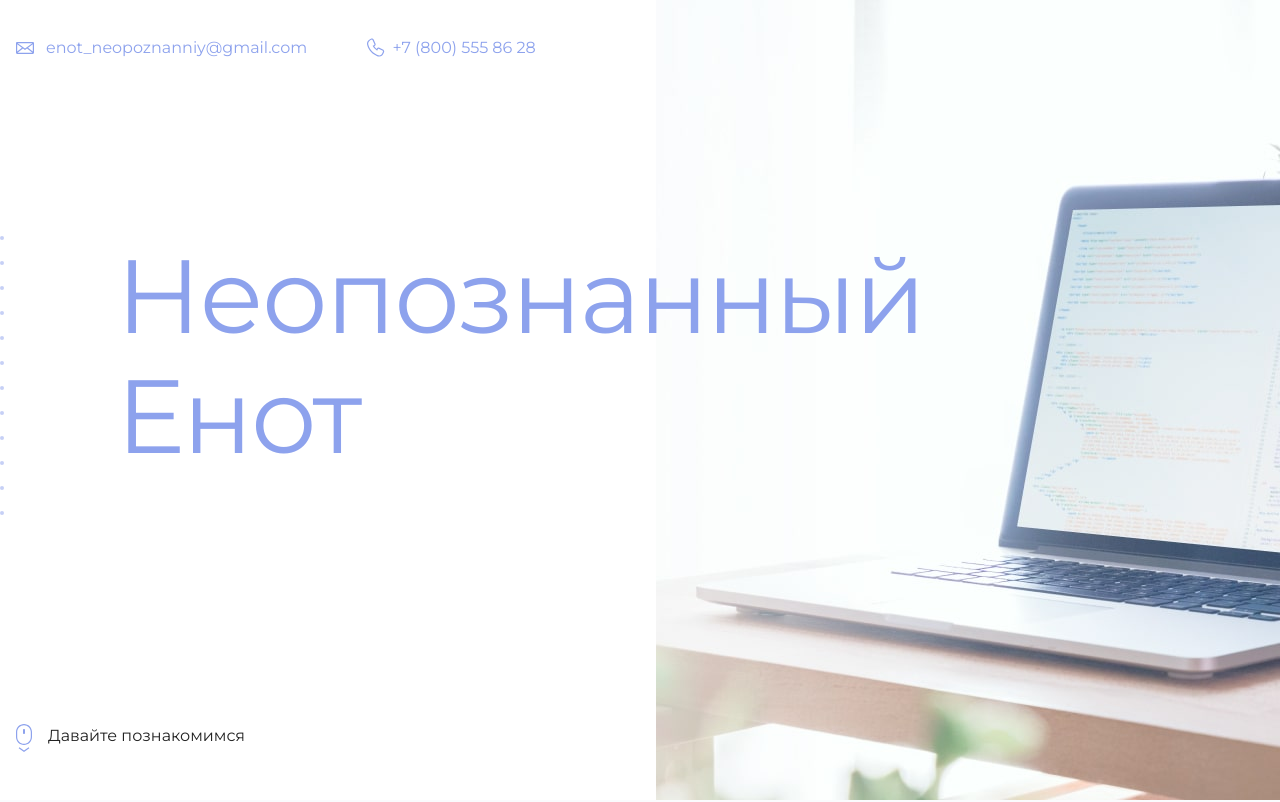
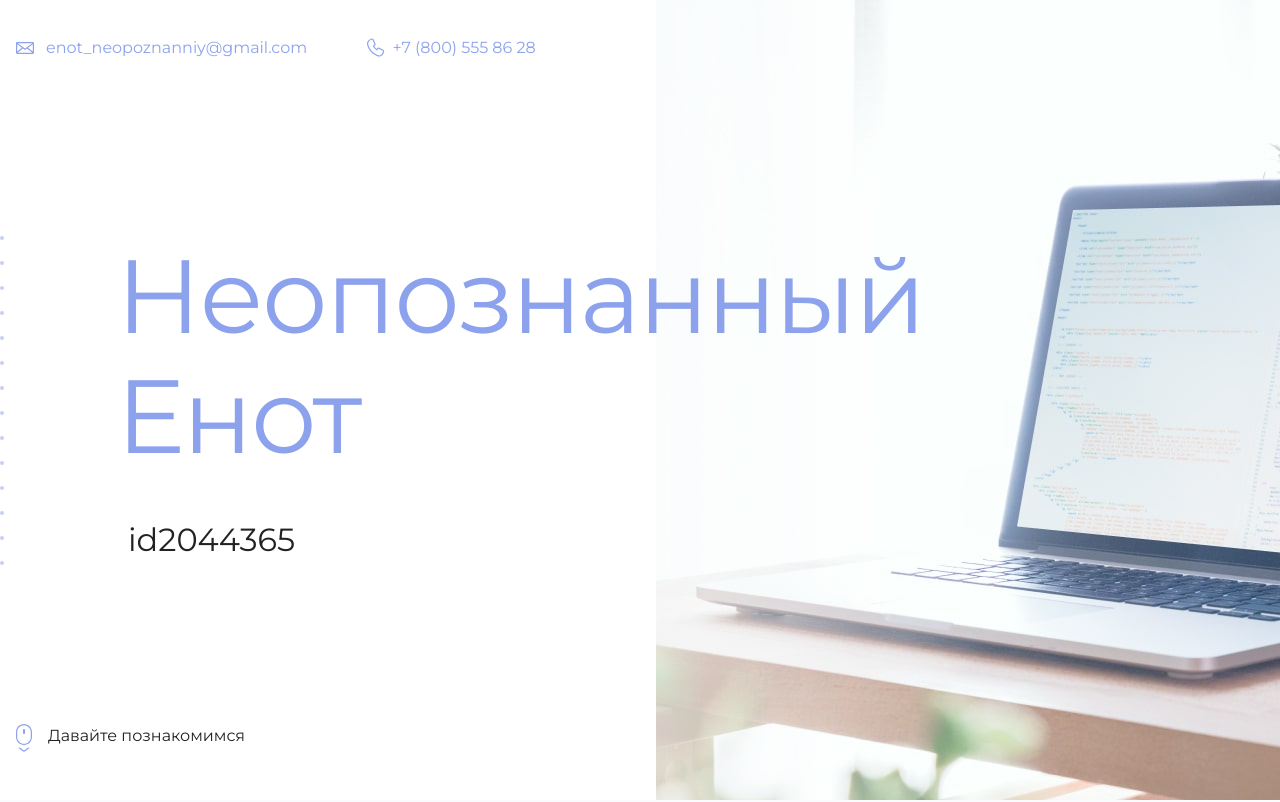
Before and after one commit to MaxAksenov/mysity, a plain HTML site: page index.html in a window 1280 px wide. Shown: the top 802 px of the page. Drawn offline with Linux system fonts and the light colour scheme.

Commit message:
Изменения id

```diff
--- a/index.html
+++ b/index.html
@@ -19,7 +19,7 @@
       <section class="hero-image">
         <div class="container">
           <h1 class="heading">Неопознанный Енот</h1>
-          <p><id2044365></p>
+          <p>id2044365</p>
         </div>
       </section>
 
```
